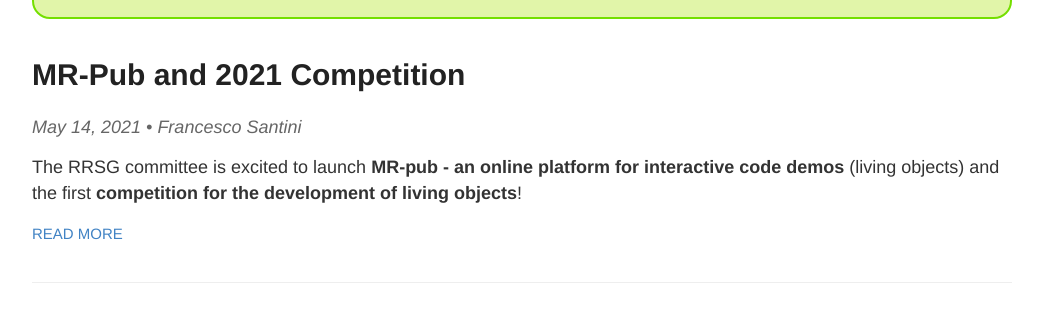
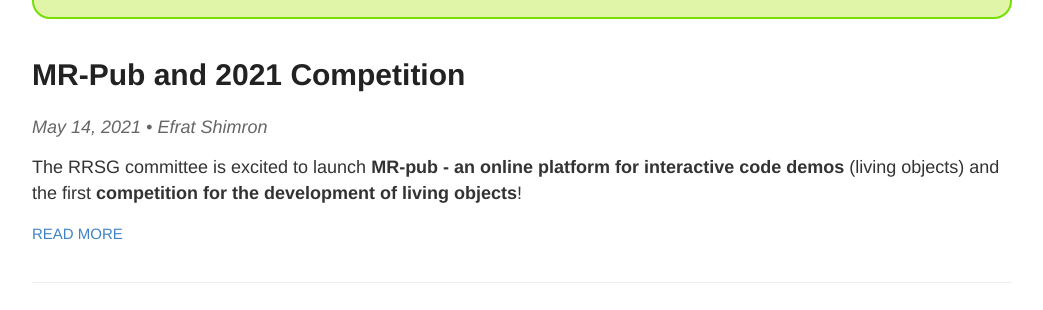
Before and after one commit to ISMRM/rrsg, a Jekyll site: the page built from index.html, in a window 1280 px wide. Shown: the part 207-517 px from the top of the page, without its empty margins (118-1161 px from the left). Built offline with Jekyll 4.4.1, drawn with Linux system fonts in a browser that asks for light colours; comment, search, counter and statistics services are not loaded.

Commit message:
Fix author

```diff
--- a/_posts/2021-05-14-mrpub.md
+++ b/_posts/2021-05-14-mrpub.md
@@ -1,7 +1,7 @@
 ---
 layout: page
 title: MR-Pub and 2021 Competition
-author: Francesco Santini
+author: Efrat Shimron
 ---
 The RRSG committee is excited to launch **MR-pub - an online platform for interactive code demos** (living objects) and the first **competition for the development of living objects**!
 
```
